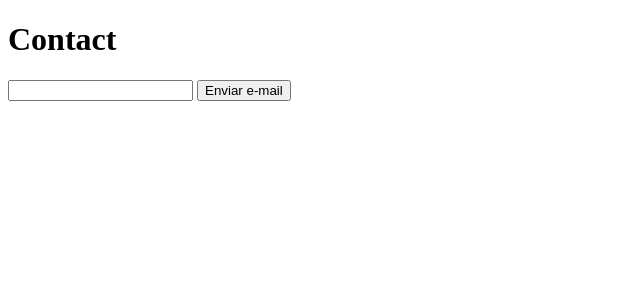
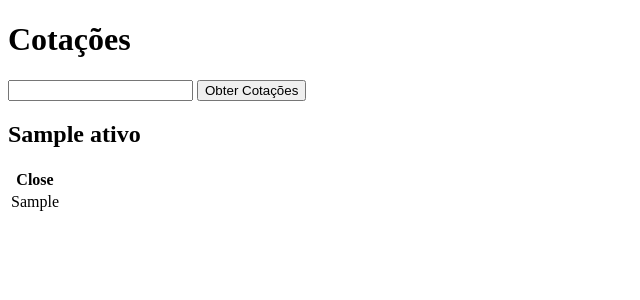
Before and after one commit to Klebaum/Desafio-AT-Python-Django-, a Django app: template useful2investor/investorapp/templates/index.html in a window 1280 px wide. Shown: the top 300 px of the page, without its empty margins (0-640 px from the left). Run offline with Django 4.2, Linux system fonts and the light colour scheme; the template is opened without the code that fills it: most values are stand-ins (such as "Sample title", 1, 10 or a date in 2020).

Commit message:
MostrandoCotaçãoMasEmailComentado

```diff
--- a/RealTimeInformationScript/main.py
+++ b/RealTimeInformationScript/main.py
@@ -11,6 +11,6 @@ ticker = yf.Ticker(ticker)
 
 # Obter os dados da cotação mais recente
 cotacao_atual = ticker.history(period="1d")
-
+close_values = cotacao_atual['Close'].values.tolist()
 # Exibir os dados
-print(cotacao_atual)
+print(close_values)
--- /dev/null
+++ b/useful2investor/emails.txt
@@ -0,0 +1,2 @@
+kleberalmendro01@gmail.com
+luanacristinas1904@gmail.com
--- a/useful2investor/investorapp/templates/index.html
+++ b/useful2investor/investorapp/templates/index.html
@@ -1,13 +1,27 @@
 <!DOCTYPE html>
-
 <html>
-    <body>
-        <h1>Contact</h1>
-
-        <form method="post" action="{% url 'enviar_email' %}">
-            {% csrf_token %}
-            <input type="email" name="email" required>
-            <button type="submit">Enviar e-mail</button>
-          </form>
-    </body>
+<head>
+    <title>Cotações</title>
+</head>
+<body>
+    <h1>Cotações</h1>
+    <form method="post" action="{% url 'mostrar_cotacoes' %}">
+        {% csrf_token %}
+        <input type="text" name="ativos" required>
+        <button type="submit">Obter Cotações</button>
+    </form>
+    {% for cotacao in cotacoes %}
+    <h2>{{ cotacao.ativo }}</h2>
+    <table>
+        <tr>
+            <th>Close</th>
+        </tr>
+        {% for close_value in cotacao.cotacao %}
+        <tr>
+            <td>{{ close_value }}</td>
+        </tr>
+        {% endfor %}
+    </table>
+    {% endfor %}
+</body>
 </html>
--- a/useful2investor/investorapp/urls.py
+++ b/useful2investor/investorapp/urls.py
@@ -3,5 +3,7 @@ from . import views
 
 urlpatterns = [
     path('indexView/', views.indexView, name='indexView'),
-    path('', views.enviar_email, name='enviar_email'),
+    #path('', views.enviar_email, name='enviar_email'),
+    #path('', views.salvar_email, name='salvar_email'),
+    path('', views.mostrar_cotacoes, name='mostrar_cotacoes'),
 ]
```
Also changed, not shown: useful2investor/investorapp/views.py (+51 -2 lines), useful2investor/useful2investor/settings.py (+7 -0 lines).
